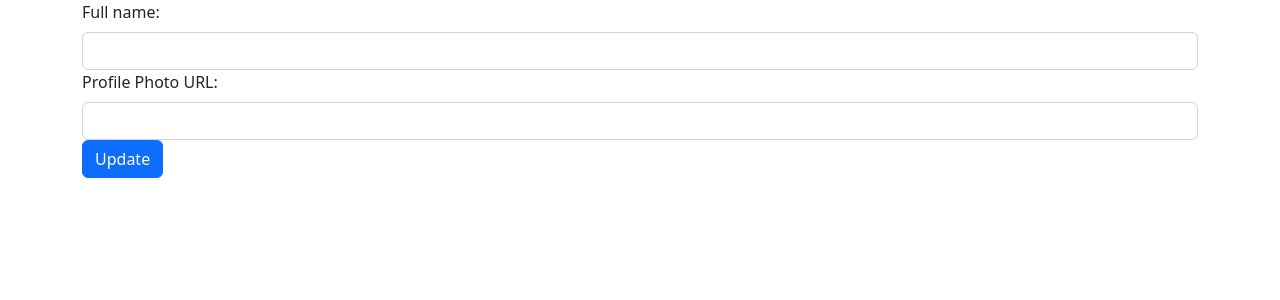
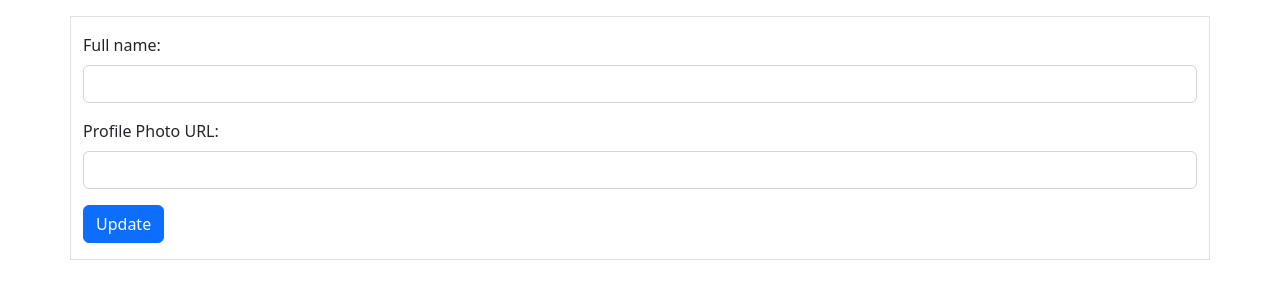
Before and after one commit to AthulPM97/Expense-tracker-app, a React (Create React App) app: page /update-details in a window 1280 px wide. Shown: the top 300 px of the page. Built offline with nearby package versions, Linux system fonts and the light colour scheme; no server answers; sample sign-in values are in the browser's storage.

Commit message:
Fetch saved data and prefill update details page

```diff
--- a/src/App.js
+++ b/src/App.js
@@ -11,11 +11,10 @@ function App() {
   return (
     <div>
         <Switch>
-          {!authCtx.isLoggedIn && (
             <Route path="/" exact>
-              <Redirect to="/login" />
+              {!authCtx.isLoggedIn && <Redirect to="/login" />}
+              {authCtx.isLoggedIn && <Redirect to="/complete-profile"/>}
             </Route>
-          )}
           {!authCtx.isLoggedIn && (
             <Route path="/login">
               <SignUpPage />
--- a/src/Pages/ProfileDetails.js
+++ b/src/Pages/ProfileDetails.js
@@ -1,4 +1,4 @@
-import { useContext, useRef } from "react";
+import { useContext, useEffect, useRef } from "react";
 import { Button, Container, Form } from "react-bootstrap";
 import AuthContext from "../store/auth-context";
 
@@ -7,6 +7,34 @@ const ProfileDetails = () => {
 
   const nameRef = useRef();
   const photoUrlRef = useRef();
+
+  useEffect(() => {
+    const getDetails = async () => {
+      try {
+        const response = await fetch(
+          "https://identitytoolkit.googleapis.com/v1/accounts:lookup?key=AIzaSyATUydlpf9f4eZ4Y0yMpb2SqFFUwup6HoA",
+          {
+            method: "POST",
+            body: JSON.stringify({
+              idToken: authCtx.token,
+            }),
+            headers: {
+              "Content-Type": "application/JSON",
+            },
+          }
+        );
+        if (response.ok) {
+          const data = await response.json();
+          console.log(data);
+          nameRef.current.value = data.users[0].displayName;
+          photoUrlRef.current.value = data.users[0].photoUrl;
+        }
+      } catch (err) {
+        console.log(err);
+      }
+    };
+    getDetails();
+  }, []);
 
   const submitHandler = (event) => {
     event.preventDefault();
@@ -28,7 +56,7 @@ const ProfileDetails = () => {
           }
         );
         if (response.ok) {
-            console.log("Updated user details");
+          console.log("Updated user details");
           const data = await response.json();
           console.log(data);
         }
@@ -39,17 +67,19 @@ const ProfileDetails = () => {
     updateDetails();
   };
   return (
-    <Container>
+    <Container className="mt-3 border">
       <Form onSubmit={submitHandler}>
-        <Form.Group>
+        <Form.Group className="mb-3 mt-3">
           <Form.Label>Full name: </Form.Label>
           <Form.Control type="text" ref={nameRef} />
         </Form.Group>
-        <Form.Group>
+        <Form.Group className="mb-3">
           <Form.Label>Profile Photo URL: </Form.Label>
           <Form.Control type="text" ref={photoUrlRef} />
         </Form.Group>
-        <Button variant="primary" type="submit">Update</Button>
+        <Button variant="primary" type="submit" className="mb-3">
+          Update
+        </Button>
       </Form>
     </Container>
   );
```
